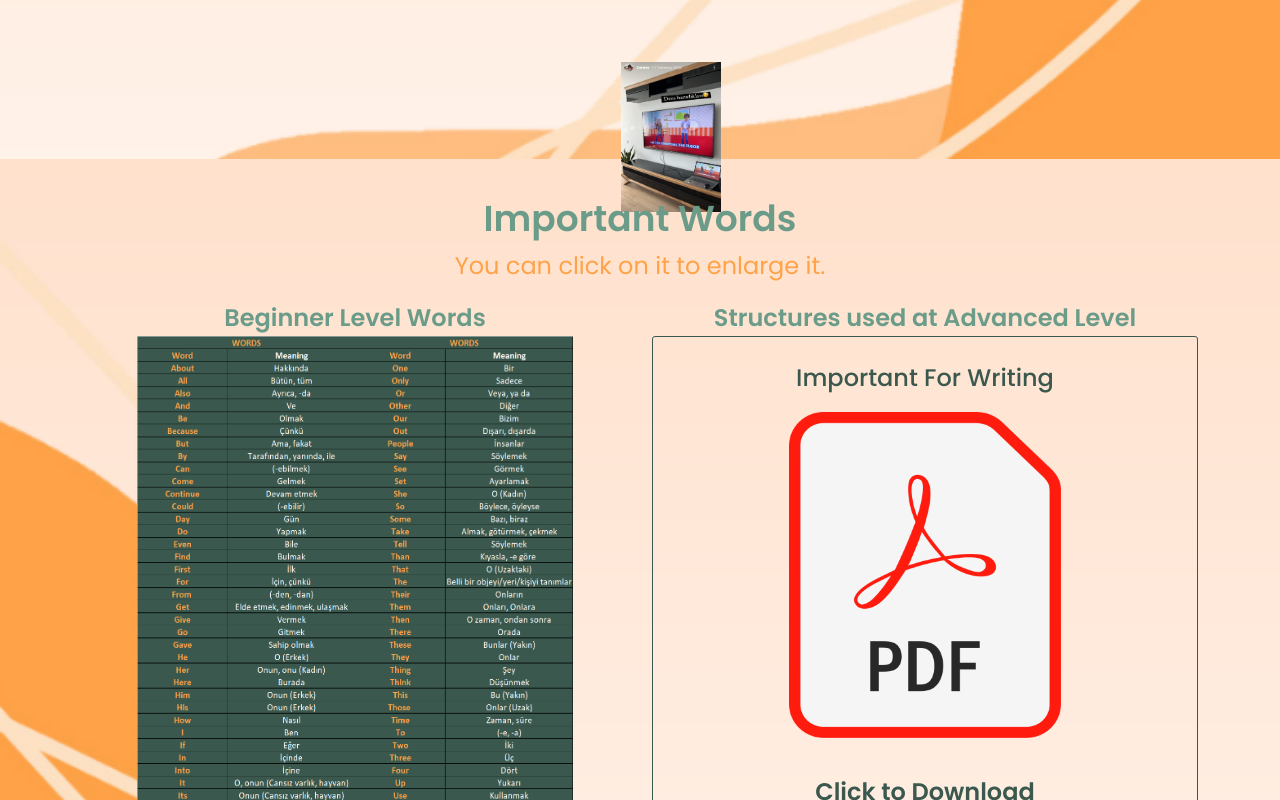
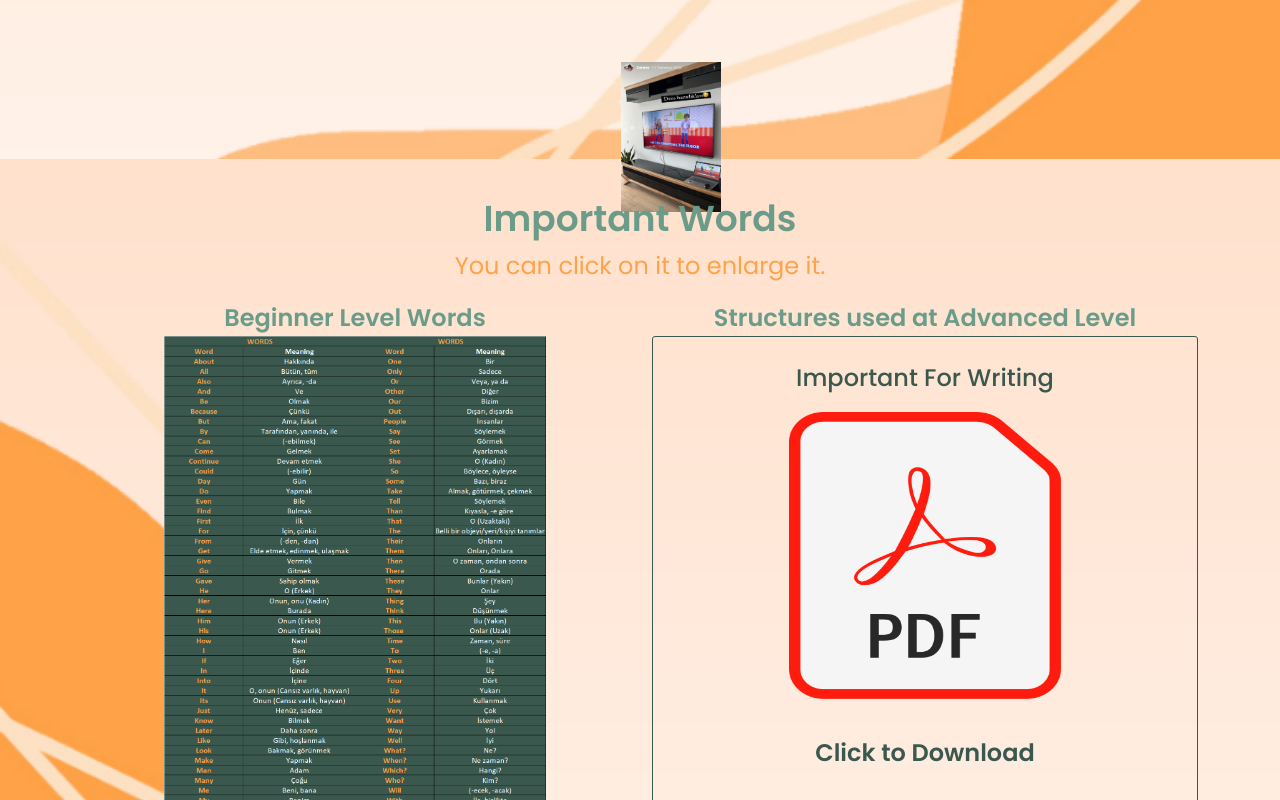
Before and after one commit to semainal/iremteacher, a React (Create React App) app: page / in a window 1280 px wide. Shown: the part 2347-3147 px from the top of the page. Built offline with nearby package versions, Linux system fonts and the light colour scheme.

Commit message:
Update words.css

```diff
--- a/src/components/words/words.css
+++ b/src/components/words/words.css
@@ -26,8 +26,8 @@
 
 
 .beginnerwords{
-    width: 80%;
-    height: 100%;
+    width: 70%;
+    height: 90%;
 }
 
 .beginnerwords:hover{
```
